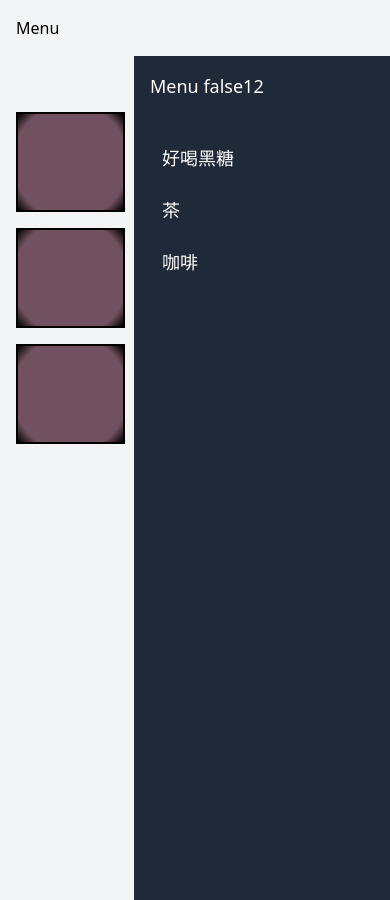
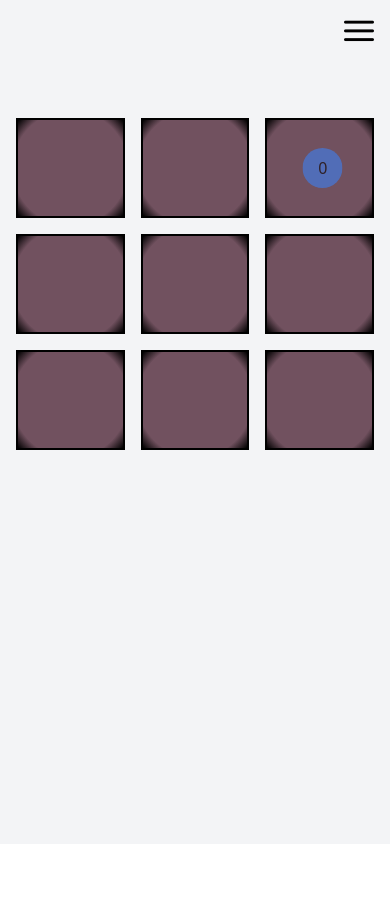
Before and after one commit to Josephmtsai/vue_animate_2024, a Vue app: page / in a window 390 px wide. After the commit the page ends 844 px from the top, so only its background shows below. Built offline with nearby package versions, Linux system fonts and the light colour scheme.

Commit message:
Fix Layout

```diff
--- a/package.json
+++ b/package.json
@@ -12,6 +12,7 @@
     "@vueuse/core": "^10.9.0",
     "gsap": "^3.12.5",
     "pinia": "^2.1.7",
+    "primeicons": "^7.0.0",
     "vue": "^3.4.21"
   },
   "devDependencies": {
--- a/src/App.vue
+++ b/src/App.vue
@@ -1,10 +1,12 @@
 <template>
-  <div class="min-h-screen bg-gray-100">
-    <div v-if="!isMdScreen" class="p-4 right-0">
-      <button @click="isOpen = !isOpen">Menu</button>
+  <div class="min-h-screen bg-gray-100 flex flex-col md:flex-row flex-1">
+    <div v-if="!isMdScreen" class="p-4 flex justify-end">
+      <i
+        class="pi pi-bars text-3xl cursor-pointer"
+        @click="isOpen = !isOpen"
+      ></i>
     </div>
 
-    <div class="flex flex-col md:flex-row min-h-screen">
     <!-- Main content area -->
     <div class="flex-1 p-4 mt-10">
       <div class="grid grid-cols-3 gap-4">
@@ -36,7 +38,6 @@
       @update:isOpen="isOpen = false"
     />
   </div>
-  </div>
 </template>
 
 <script lang="ts" setup>
@@ -44,7 +45,7 @@ import Sidebar from './components/Layout/Sidebar.vue';
 import { ref, onMounted, nextTick } from 'vue';
 import { useMediaQuery, useResizeObserver } from '@vueuse/core';
 import { gsap } from 'gsap';
-const isOpen = ref(true);
+const isOpen = ref(false);
 const isMdScreen = useMediaQuery('(min-width: 568px)');
 function isBlinking(index: number) {
   return [3, 5, 9].includes(index);
@@ -77,7 +78,7 @@ function animate(gridWidth: number) {
         x: gridWidth * 3,
         opacity: 0,
         duration: 2,
-        delay: 0.05,
+        delay: 0.5,
         onComplete: () => {
           gsap.set(circle.value, { x: '0%', opacity: 1 });
           animate(gridWidth);
--- a/src/components/Layout/Sidebar.vue
+++ b/src/components/Layout/Sidebar.vue
@@ -5,9 +5,9 @@
       'translate-x-0': props.isOpen,
       'translate-x-full': !props.isOpen,
     }"
-    class="fixed sm:relative z-30 h-full md:h-auto bg-gray-800 w-64 transition-transform duration-300 right-0"
+    class="fixed sm:relative z-30 h-full md:h-auto bg-gray-800 w-64 transition-transform duration-1000 right-0"
   >
-    <h2 class="text-white text-lg p-4">Menu {{ props.isMdScreen }}12</h2>
+    <h2 class="text-white text-lg p-4">Menu</h2>
     <div class="p-5">
       <MultipleLevelItem :items="menuItems" />
     </div>
```
Also changed, not shown: src/main.js (+5 -4 lines), 1 other file (tests, documents, lock files or other folders). Lines whose indentation alone changed are shown as unchanged.
